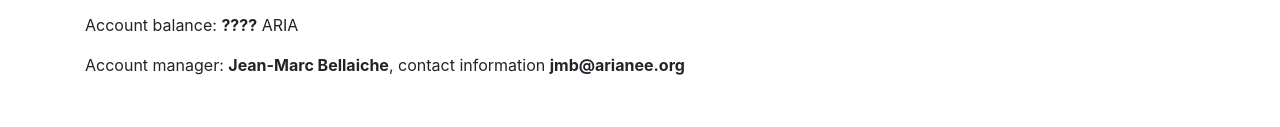
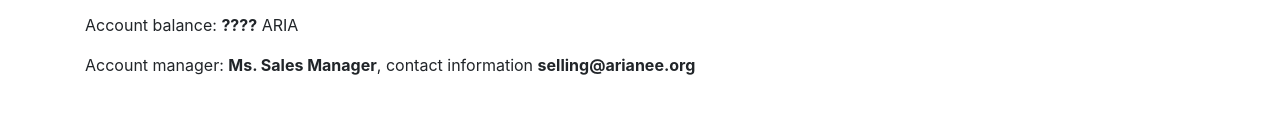
Before and after one commit to fulldecent/spend-ERC20-create-ERC721, a website: page docs/index.html in a window 1280 px wide. Shown: the part 673-800 px from the top of the page. Drawn offline with nearby package versions, Linux system fonts and the light colour scheme.

Commit message:
Use non-specific sales manager name

```diff
--- a/docs/index.html
+++ b/docs/index.html
@@ -45,7 +45,7 @@
             You are logged in with brand account <strong>Suvolli Watches</strong>. This account <strong>is</strong> authorized to create certificates and use the Arianee vendor interface.
           </p>
           <p>Account balance: <strong class="aria-quantity">????</strong> ARIA</p>
-          <p>Account manager: <strong>Jean-Marc Bellaiche</strong>, contact information <strong>jmb@arianee.org</strong></p>
+          <p>Account manager: <strong>Ms. Sales Manager</strong>, contact information <strong>selling@arianee.org</strong></p>
         </div>
       </section>
 
```
